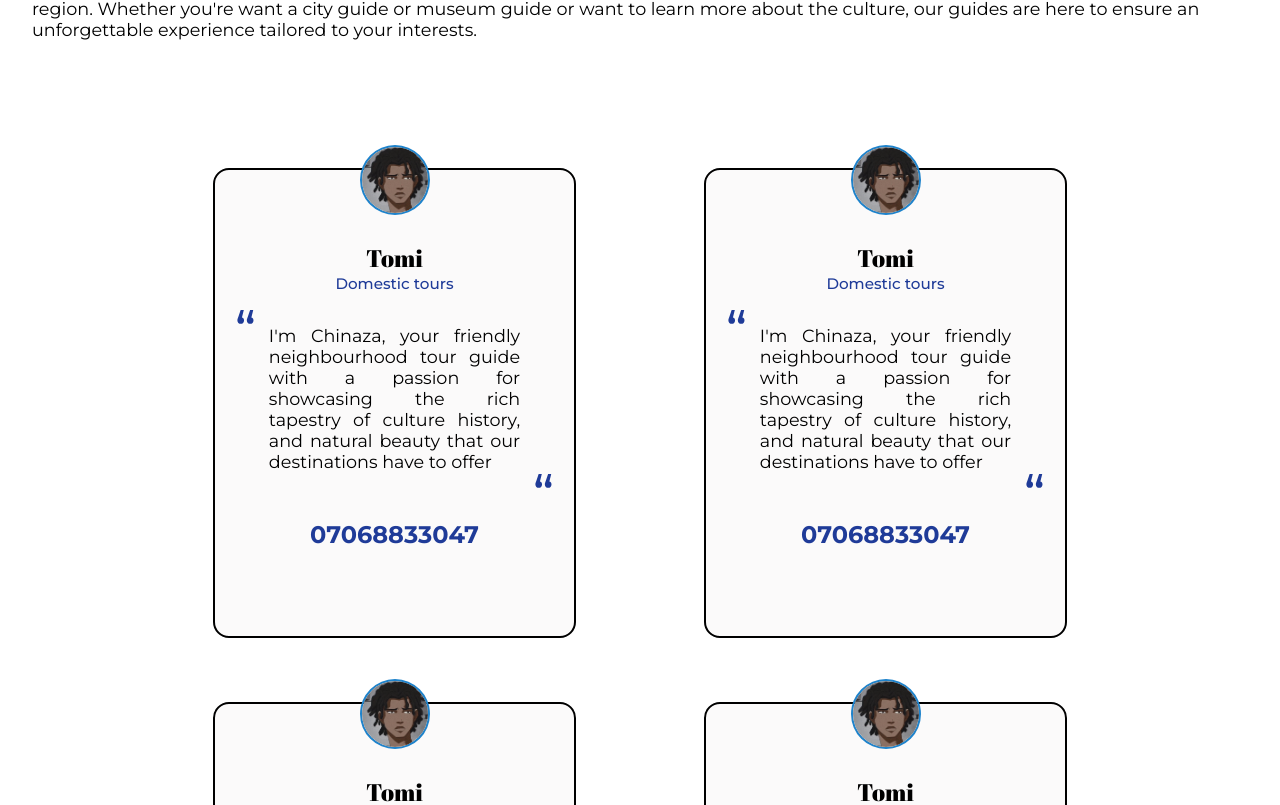
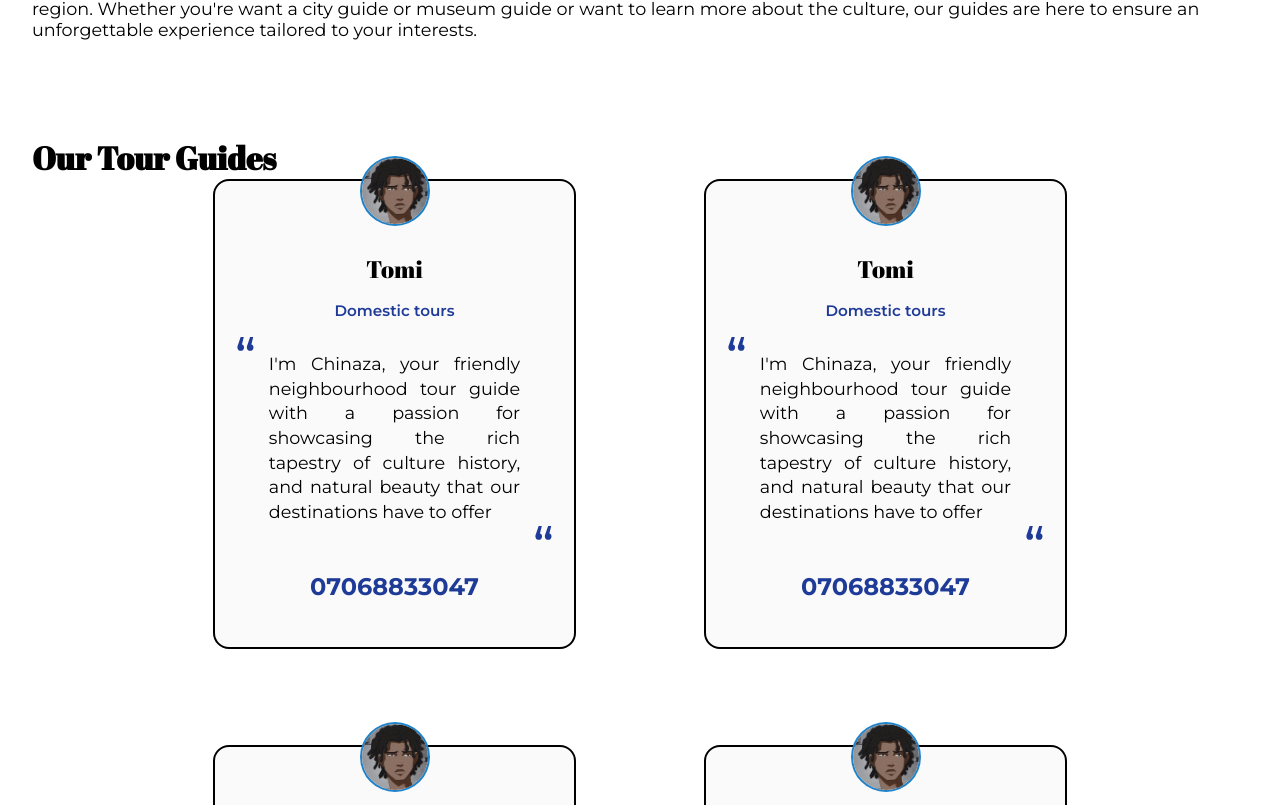
Before and after one commit to Ayinkeeeee/Tourify, a React (Create React App) app: page /tour_guides in a window 1280 px wide. Shown: the part 815-1620 px from the top of the page. Built offline with nearby package versions, Linux system fonts and the light colour scheme.

Commit message:
added guide qna component

```diff
--- /dev/null
+++ b/src/components/items/GuideQnA.jsx
@@ -0,0 +1,17 @@
+function GuideQnA({guideQnA}) {
+  return (
+    <div className="qnaItem">
+        <p className="question">{guideQnA.question}</p>
+        <p className="answer">{guideQnA.answer}</p>
+    </div>
+  )
+}
+
+GuideQnA.defaultProps = {
+    guideQnA: {
+        question: "Personalized experience!",
+        answer: "One of the greatest advantages of hiring a tour guide is the ability to tailor your experience to suit your interests, preferences, and pace."
+    }
+}
+
+export default GuideQnA
--- a/src/css/App.css
+++ b/src/css/App.css
@@ -435,8 +435,7 @@ main > p::first-letter {
 }
 
 .tour_guides {
-  margin: 8rem 0 0 0;
-  text-align: center;
+  margin: 6rem 0 0 0;
 }
 .tour_guides > p {
   width: 70%;
@@ -449,7 +448,7 @@ main > p::first-letter {
   width: 100%;
   margin: 0 auto 4rem auto;
   flex-wrap: wrap;
-  row-gap: 4rem;
+  row-gap: 6rem;
 }
 .tour_guides .guides .tourGuideItem {
   background: #FBFAFA;
@@ -459,6 +458,7 @@ main > p::first-letter {
   border-radius: 1rem;
   max-width: 363px;
   height: 470px;
+  text-align: center;
 }
 .tour_guides .guides .tourGuideItem .person {
   position: absolute;
@@ -476,6 +476,7 @@ main > p::first-letter {
   margin: 2rem auto 0 auto;
   font-size: 1.1rem;
   width: 70%;
+  line-height: 1.4;
   position: relative;
   text-align: justify;
 }
@@ -497,8 +498,9 @@ main > p::first-letter {
 }
 .tour_guides .guides .tourGuideItem .specialty {
   color: #1F3B98;
-  font-weight: 500;
+  font-weight: 600;
   font-size: 0.95rem;
+  margin-top: 1rem;
 }
 
 * {
--- a/src/css/TourGuides.css
+++ b/src/css/TourGuides.css
@@ -1,6 +1,5 @@
 .tour_guides {
-  margin: 8rem 0 0 0;
-  text-align: center;
+  margin: 6rem 0 0 0;
 }
 .tour_guides > p {
   width: 70%;
@@ -13,7 +12,7 @@
   width: 100%;
   margin: 0 auto 4rem auto;
   flex-wrap: wrap;
-  row-gap: 4rem;
+  row-gap: 6rem;
 }
 .tour_guides .guides .tourGuideItem {
   background: #FBFAFA;
@@ -23,6 +22,7 @@
   border-radius: 1rem;
   max-width: 363px;
   height: 470px;
+  text-align: center;
 }
 .tour_guides .guides .tourGuideItem .person {
   position: absolute;
@@ -40,6 +40,7 @@
   margin: 2rem auto 0 auto;
   font-size: 1.1rem;
   width: 70%;
+  line-height: 1.4;
   position: relative;
   text-align: justify;
 }
@@ -61,8 +62,9 @@
 }
 .tour_guides .guides .tourGuideItem .specialty {
   color: #1F3B98;
-  font-weight: 500;
+  font-weight: 600;
   font-size: 0.95rem;
+  margin-top: 1rem;
 }
 
 /*# sourceMappingURL=TourGuides.css.map */
--- a/src/pages/TourGuides.jsx
+++ b/src/pages/TourGuides.jsx
@@ -1,5 +1,6 @@
 import tourGuides from "../assets/images/tour_guides.png"
 import TourGuide from "../components/items/TourGuide"
+import GuideQnA from "../components/items/GuideQnA"
 
 function TourGuides() {
   return (
@@ -11,6 +12,7 @@ function TourGuides() {
         <main>
             <p>Embark on a journey of discovery with our team of dedicated tour guides, ready to unveil the secrets and wonders of our captivating region. Whether you're want a city guide or museum guide or want to learn more about the culture, our guides are here to ensure an unforgettable experience tailored to your interests.</p>
             <section className="tour_guides">
+                <h1>Our Tour Guides</h1>
                 <div className="guides">
                     <TourGuide/>
                     <TourGuide/>
@@ -25,6 +27,16 @@ function TourGuides() {
                     <TourGuide/>
                 </div>
             </section>
+            <section className="qna">
+                <h1>Why get a tour guide?</h1>
+                <GuideQnA/>
+                <GuideQnA/>
+                <GuideQnA/>
+            </section>
+            <section className="how-to">
+                <h1>How to do I get a tour guide?</h1>
+                <p>Call the number for the tour guide you like and you’ll get a prompt response.</p>
+            </section>
         </main>
     </>
   )
--- a/src/scss/TourGuides.scss
+++ b/src/scss/TourGuides.scss
@@ -1,8 +1,7 @@
 @import "colours";
 
 .tour_guides{
-    margin: 8rem 0 0 0;
-    text-align: center;
+    margin: 6rem 0 0 0;
 
     > p {
         width: 70%;
@@ -16,7 +15,7 @@
         width: 100%;
         margin: 0 auto 4rem auto;
         flex-wrap: wrap;
-        row-gap: 4rem;
+        row-gap: 6rem;
 
         .tourGuideItem{
             background: $gray_card;
@@ -26,6 +25,7 @@
             border-radius: 1rem;
             max-width: 363px;
             height: 470px;
+            text-align: center;
 
             .person{
                 position: absolute;
@@ -45,6 +45,7 @@
                 margin: 2rem auto 0 auto;
                 font-size: 1.1rem;
                 width: 70%;
+                line-height: 1.4;
                 position: relative;
                 text-align: justify;
             }
@@ -70,8 +71,9 @@
 
             .specialty{
                 color: $dark_blue;
-                font-weight: 500;
+                font-weight: 600;
                 font-size: 0.95rem;
+                margin-top: 1rem;
             }
         }
     }
```
Also changed, not shown: 2 other files (tests, documents, lock files or other folders).
